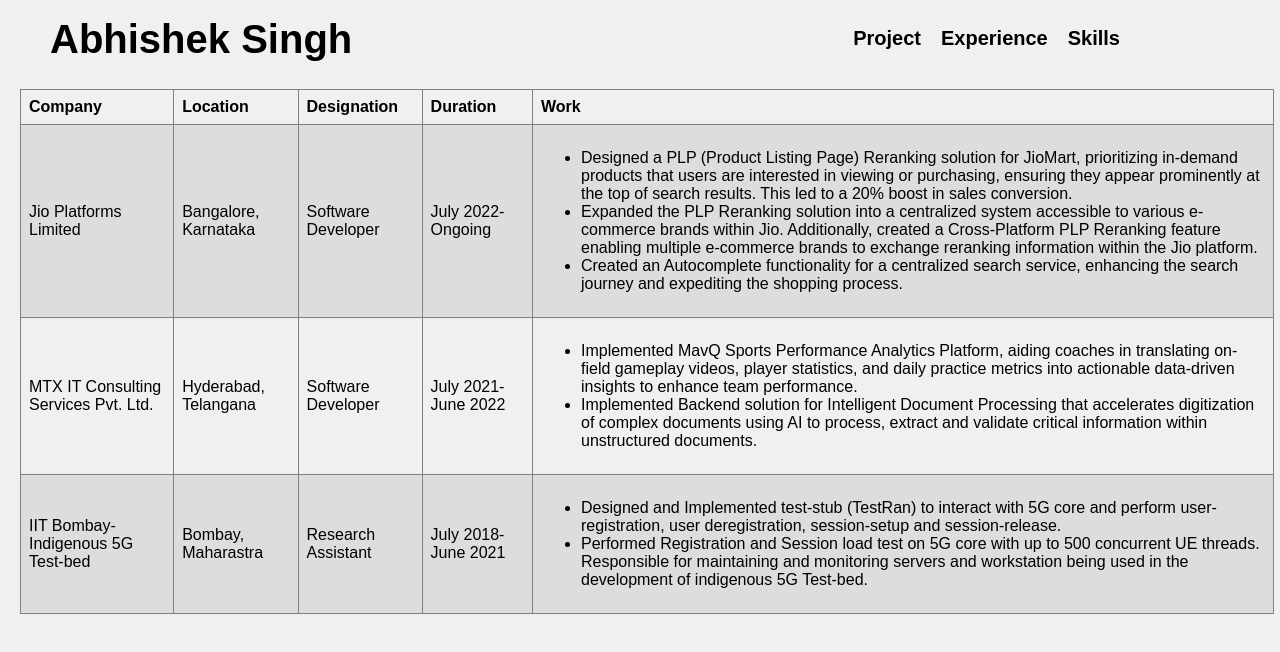
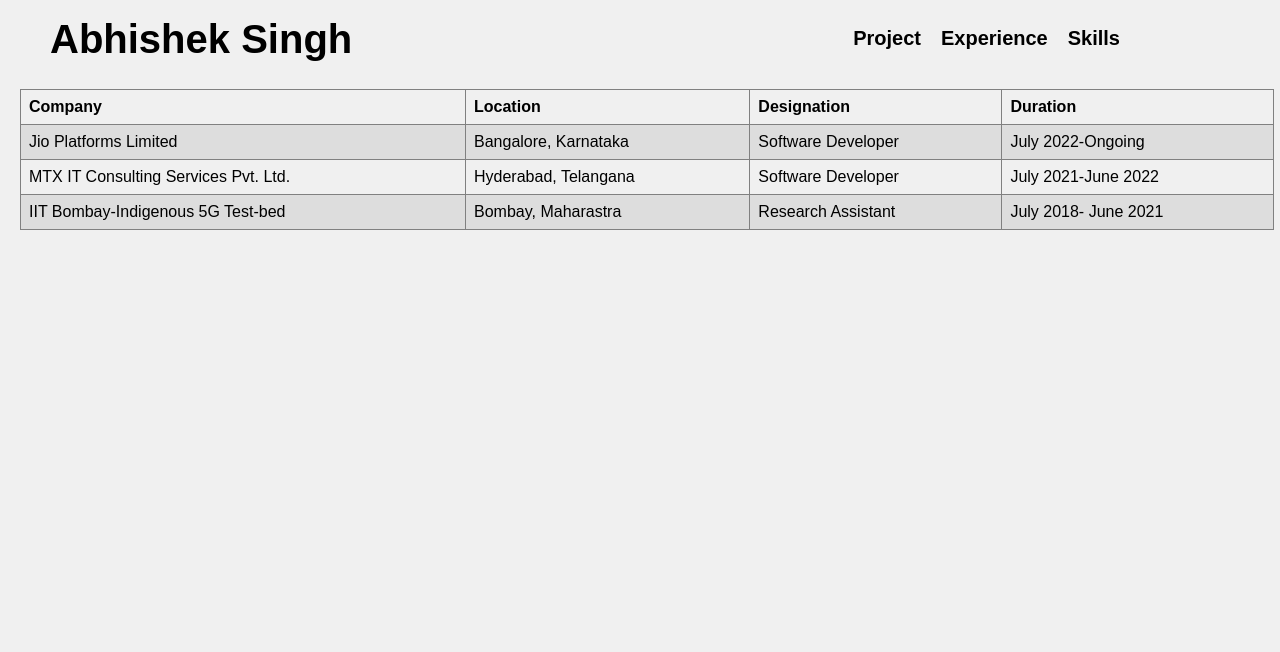
Before and after one commit to Abhishek7861/personal_website, a React (Create React App) app: page /experience in a window 1280 px wide. Shown: the top 652 px of the page. Built offline with nearby package versions, Linux system fonts and the light colour scheme.

Commit message:
Updated the project page

```diff
--- a/src/pages/experience/experience.js
+++ b/src/pages/experience/experience.js
@@ -12,42 +12,42 @@
                     <th>Location</th>
                     <th>Designation</th>
                     <th>Duration</th>
-                    <th>Work</th>
+                    {/* <th>Work</th> */}
                 </tr>
                 <tr>
                     <td>Jio Platforms Limited</td>
                     <td>Bangalore, Karnataka</td>
                     <td>Software Developer</td>
                     <td>July 2022-Ongoing</td>
-                    <td><ul>
+                    {/* <td><ul>
                         <li>Designed a PLP (Product Listing Page) Reranking solution for JioMart, prioritizing in-demand products that users are interested in viewing or purchasing, ensuring they appear prominently at the top of search results. This led to a 20% boost in sales conversion.</li>
                         <li>Expanded the PLP Reranking solution into a centralized system accessible to various e-commerce brands within Jio. Additionally, created a Cross-Platform PLP Reranking feature enabling multiple e-commerce brands to exchange reranking information within the Jio platform.</li>
                         <li>Created an Autocomplete functionality for a centralized search service, enhancing the search journey and expediting the shopping process.</li>
-                    </ul></td>
+                    </ul></td> */}
                 </tr>
                 <tr>
                     <td>MTX IT Consulting Services Pvt. Ltd.</td>
                     <td>Hyderabad, Telangana</td>
                     <td>Software Developer</td>
                     <td>July 2021-June 2022</td>
-                    <td><ul>
+                    {/* <td><ul>
                         <li>Implemented MavQ Sports Performance Analytics Platform, aiding coaches in translating on-field gameplay videos, player
                             statistics, and daily practice metrics into actionable data-driven insights to enhance team performance.</li>
                         <li>Implemented Backend solution for Intelligent Document Processing that accelerates digitization of complex documents using
                             AI to process, extract and validate critical information within unstructured documents.</li>
-                    </ul></td>
+                    </ul></td> */}
                 </tr>
                 <tr>
                     <td>IIT Bombay-Indigenous 5G Test-bed</td>
                     <td>Bombay, Maharastra</td>
                     <td>Research Assistant</td>
                     <td>July 2018- June 2021</td>
-                    <td><ul>
+                    {/* <td><ul>
                         <li>Designed and Implemented test-stub (TestRan) to interact with 5G core and perform user-registration, user deregistration,
                             session-setup and session-release.</li>
                         <li>Performed Registration and Session load test on 5G core with up to 500 concurrent UE threads. Responsible for maintaining
                             and monitoring servers and workstation being used in the development of indigenous 5G Test-bed.</li>
-                    </ul></td>
+                    </ul></td> */}
                 </tr>
             </table>
         </div>
```
